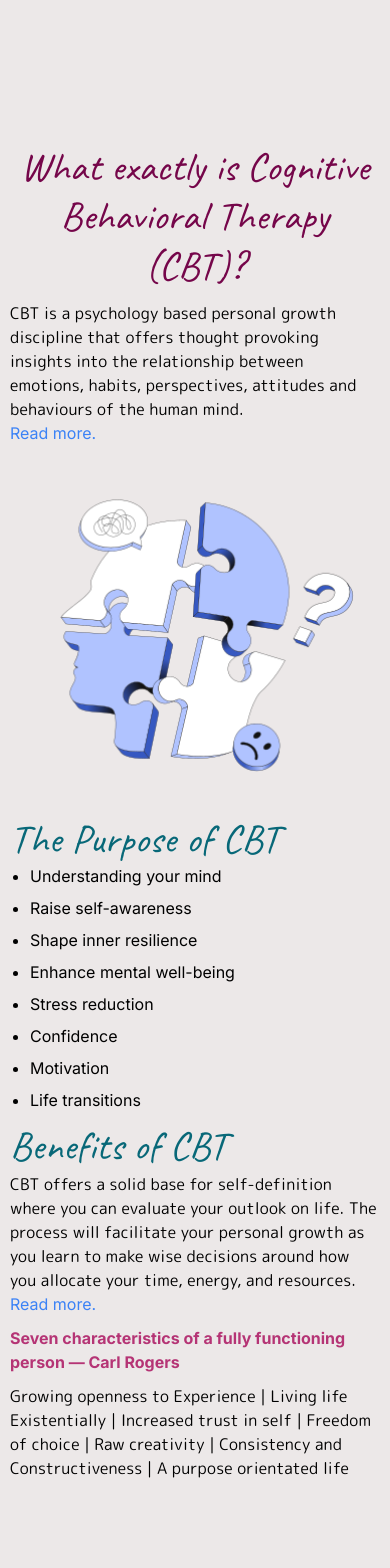
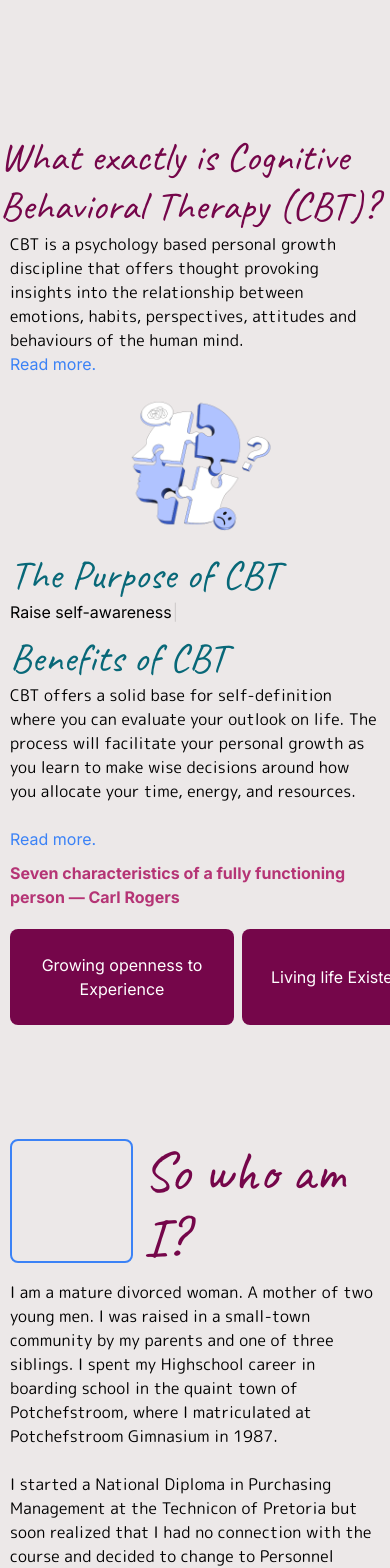
Before and after one commit to Scott-Bebington/SanetLifeCoach, a Next.js app: page / in a window 390 px wide. Shown: the part 3840-5408 px from the top of the page. Built offline with nearby package versions, Linux system fonts and the light colour scheme.

Commit message:
Changed CBT page

```diff
--- /dev/null
+++ b/src/app/components/cbt/content.jsx
@@ -0,0 +1,90 @@
+"use client";
+
+import { Typography } from "@mui/material";
+import Typewriter from 'typewriter-effect';
+
+export function CBTHeader() {
+    return (
+        <>
+            <Typography variant="h3" className="text-customPrimary font-bold w-full mb-small hidden lg:block">
+                What exactly is Cognitive Behavioral Therapy (CBT)?
+            </Typography>
+            <Typography variant="h4" className="text-customPrimary font-bold w-full mb-small lg:hidden">
+                What exactly is Cognitive Behavioral Therapy (CBT)?
+            </Typography>
+        </>
+    );
+}
+
+export function CBTMainContent() {
+    return (
+        <>
+            <Typography variant="body1" className="px-small w-full">
+                CBT is a psychology based personal growth discipline that offers thought provoking insights
+                into the relationship between emotions, habits, perspectives, attitudes and behaviours of the human mind.
+            </Typography>
+        </>
+    )
+}
+
+export function CBTSubContent() {
+    return (
+        <>
+            <Typography variant="body1" className="p-small w-full">
+                CBT is a psychology based personal growth discipline that offers thought provoking insights
+                into the relationship between emotions, habits, perspectives, attitudes and behaviours of the human mind.
+
+                Through a process of unblocking limiting beliefs, biases and unhelpful thoughts. I help my clients
+                become self-aware, to focus on their abilities and strengths, identifying where they are now, and
+                where they would like to be. We concentrate on skills to help you deal with the ever-changing and
+                challenging world we live in today.
+            </Typography>
+        </>
+    )
+}
+
+export function CBTPurpose() {
+    return (
+        <div>
+            <Typography variant="h4" className="text-secondary font-bold w-full mb-medium mt-large">
+                The Purpose of CBT
+            </Typography>
+            <Typewriter
+                options={{
+                    strings: ['Understanding your mind', 'Raise self-awareness', 'Shape inner resilience', 'Enhance mental well-being', 'Stress reduction', 'Confidence', 'Motivation', 'Life transitions'],
+                    autoStart: true,
+                    loop: true,
+                    delay: 50,
+                }}
+            />
+        </div>
+    )
+}
+
+export function CBTBenefitsMainContent() {
+    return (
+        <>
+            <Typography variant="h4" className="text-secondary font-bold mb-small">
+                Benefits of CBT
+            </Typography>
+            <Typography variant="body1" className="w-full">
+                CBT offers a solid base for self-definition where you can evaluate your outlook on life.
+                The process will facilitate your personal growth as you learn to make wise decisions around
+                how you allocate your time, energy, and resources.
+            </Typography>
+            <br></br>
+        </>
+    )
+}
+
+export function CBTBenefitsSubContent() {
+    return (
+        <>
+            <Typography variant="body1" className="w-full">
+                I truly believe that we are all inherently good and that we all have the right to be happy
+                and proud of who we are. It is only through maturing and self-growth that you can let go of
+                the limiting ideas that you currently hold as valid and true.
+            </Typography>
+        </>
+    )
+}
--- a/src/app/pages/cbt.jsx
+++ b/src/app/pages/cbt.jsx
@@ -3,6 +3,17 @@
 import { Typography, Fade } from "@mui/material";
 import { useState } from "react";
 import Typewriter from 'typewriter-effect';
+import { CBTHeader, CBTMainContent, CBTSubContent, CBTPurpose, CBTBenefitsMainContent, CBTBenefitsSubContent } from "../components/cbt/content";
+
+const characteristics = [
+  'Growing openness to Experience',
+  'Living life Existentially',
+  'Increased trust in self',
+  'Freedom of choice',
+  'Raw creativity',
+  'Consistency and Constructiveness',
+  'A purpose orientated life',
+];
 
 export default function CBT() {
   return (
@@ -25,17 +36,6 @@ export default function CBT() {
 }
 
 function Desktop() {
-
-  const characteristics = [
-    'Growing openness to Experience',
-    'Living life Existentially',
-    'Increased trust in self',
-    'Freedom of choice',
-    'Raw creativity',
-    'Consistency and Constructiveness',
-    'A purpose orientated life',
-  ];
-
   return (
     <>
       <section className="px-large py-medium flex">
@@ -43,33 +43,12 @@ function Desktop() {
         <img src="/images/CBT_image_1.png" className="rounded-lg w-2/5 h-[600px] mr-large" />
         <aside className="w-3/5 flex flex-col justify-around">
           <div>
-            <Typography variant="h3" className="text-customPrimary font-bold w-full mb-medium">
-              What exactly is Cognitive Behavioral Therapy (CBT)?
-            </Typography>
-            <Typography variant='body1'>
-              CBT is a psychology based personal growth discipline that offers thought provoking insights
-              into the relationship between emotions, habits, perspectives, attitudes and behaviours of the human mind.
-              <br /> <br />
-              Through a process of unblocking limiting beliefs, biases and unhelpful thoughts. I help my clients
-              become self-aware, to focus on their abilities and strengths, identifying where they are now, and
-              where they would like to be. We concentrate on skills to help you deal with the ever-changing and
-              challenging world we live in today.
-            </Typography>
+            <CBTHeader />
+            <CBTMainContent />
+            <CBTSubContent />
           </div>
 
-          <div>
-            <Typography variant="h4" className="text-secondary font-bold w-full mb-medium mt-large">
-              The Purpose of CBT
-            </Typography>
-            <Typewriter
-              options={{
-                strings: ['Understanding your mind', 'Raise self-awareness', 'Shape inner resilience', 'Enhance mental well-being', 'Stress reduction', 'Confidence', 'Motivation', 'Life transitions'],
-                autoStart: true,
-                loop: true,
-                delay: 50,
-              }}
-            />
-          </div>
+          <CBTPurpose />
 
         </aside>
 
@@ -78,18 +57,8 @@ function Desktop() {
       <section className="px-large flex items-stretch">
         <aside className="w-full flex flex-col justify-between">
           <div>
-            <Typography variant="h4" className="text-secondary font-bold mb-small">
-              Benefits of CBT
-            </Typography>
-            <Typography variant='body1'>
-              CBT offers a solid base for self-definition where you can evaluate your outlook on life.
-              The process will facilitate your personal growth as you learn to make wise decisions around
-              how you allocate your time, energy, and resources.
-              <br /> <br />
-              I truly believe that we are all inherently good and that we all have the right to be happy
-              and proud of who we are. It is only through maturing and self-growth that you can let go of
-              the limiting ideas that you currently hold as valid and true.
-            </Typography>
+            <CBTBenefitsMainContent />
+            <CBTBenefitsSubContent />
           </div>
 
           <Typography variant="h5" className="text-tertiary font-bold text-center" sx={{ marginTop: "50px", marginBottom: "10px" }}>
@@ -121,56 +90,41 @@ function Desktop() {
 function Tablet() {
   return (
     <>
+      <section className="px-medium">
+        <CBTHeader />
+      </section>
       <section className="p-medium flex">
         <img src="/images/CBT_image_1.png" className="h-[400px] w-[400px] rounded-lg mr-small" />
-
         {/* Text Content */}
-        <aside className="min-h-[400px]">
-          <Typography variant="h4" className="text-customPrimary font-bold w-full mb-small">
-            What exactly is Cognitive Behavioral Therapy (CBT)?
-          </Typography>
-          <Typography variant='body1'>
-            CBT is a psychology based personal growth discipline that offers thought provoking insights
-            into the relationship between emotions, habits, perspectives, attitudes and behaviours of the human mind.
-          </Typography>
-          <div>
-            <Typography variant="h4" className="text-secondary font-bold w-full mb-medium mt-large">
-              The Purpose of CBT
-            </Typography>
-            <Typewriter
-              options={{
-                strings: ['Understanding your mind', 'Raise self-awareness', 'Shape inner resilience', 'Enhance mental well-being', 'Stress reduction', 'Confidence', 'Motivation', 'Life transitions'],
-                autoStart: true,
-                loop: true,
-                delay: 50,
-              }}
-            />
-          </div>
+        <aside className="min-h-[400px] flex flex-col justify-center">
+          <CBTMainContent />
+          <CBTPurpose />
         </aside>
       </section>
 
       <section className="px-medium">
         <div>
-          <Typography variant="h4" className="text-secondary font-bold mb-small">
-            Benefits of CBT
-          </Typography>
-          <Typography variant='body1'>
-            CBT offers a solid base for self-definition where you can evaluate your outlook on life.
-            The process will facilitate your personal growth as you learn to make wise decisions around
-            how you allocate your time, energy, and resources.
-            <br /> <br />
-            I truly believe that we are all inherently good and that we all have the right to be happy
-            and proud of who we are. It is only through maturing and self-growth that you can let go of
-            the limiting ideas that you currently hold as valid and true.
-          </Typography>
+          <CBTBenefitsMainContent />
+          <CBTBenefitsSubContent />
         </div>
 
-        <Typography variant="h5" className="text-tertiary font-bold mb-small mt-large">
+        <Typography variant="h5" className="text-tertiary font-bold mb-small mt-large w-full text-center">
           Seven characteristics of a fully functioning person &mdash; Carl Rogers
         </Typography>
-        <Typography variant="body1" className="">
-          Growing openness to Experience | Living life Existentially | Increased trust in self | Freedom of choice | Raw creativity | Consistency and Constructiveness | A purpose orientated life
-        </Typography>
+      </section>
+
+      <section>
+        <div className="flex space-x-2 w-full pb-2 mx-medium overflow-x-auto">
+          {characteristics.map((characteristic, index) => (
+            <div
+              key={index}
+              id={`industry-${index}`}
+              className="h-24 w-56 bg-customPrimary flex items-center justify-center text-center text-white rounded-lg flex-shrink-0 flex-grow-0"
+            >
+              {characteristic}
+            </div>
+          ))}
+        </div>
       </section>
     </>
 
@@ -185,62 +139,28 @@ function Mobile() {
   return (
     <>
       <section>
-        <Typography variant="h4" className="p-small text-customPrimary font-bold w-full text-center mb-small">
-          What exactly is Cognitive Behavioral Therapy (CBT)?
-        </Typography>
-        <Typography variant="body1" className="px-small w-full">
-          CBT is a psychology based personal growth discipline that offers thought provoking insights
-          into the relationship between emotions, habits, perspectives, attitudes and behaviours of the human mind.
-        </Typography>
+        <CBTHeader />
+        <CBTMainContent />
         {cbtChecked && (
-          <Typography variant="body1" className="p-small w-full">
-            CBT is a psychology based personal growth discipline that offers thought provoking insights
-            into the relationship between emotions, habits, perspectives, attitudes and behaviours of the human mind.
-
-            Through a process of unblocking limiting beliefs, biases and unhelpful thoughts. I help my clients
-            become self-aware, to focus on their abilities and strengths, identifying where they are now, and
-            where they would like to be. We concentrate on skills to help you deal with the ever-changing and
-            challenging world we live in today.
-          </Typography>
+          <CBTSubContent />
         )}
         <span onClick={() => setCbtChecked(!cbtChecked)} className="px-small text-blue-500">
           {cbtChecked ? "Read less." : "Read more."}
         </span>
       </section>
-      <img src="/images/CBT_image_1.png" className="w-full rounded-lg px-small" />
+      <section className="w-full flex items-center justify-center">
+        <img src="/images/CBT_image_1.png" className="w-1/2 rounded-lg px-small" />
+      </section>
 
       <section className="w-full px-small">
-        <Typography variant="h4" className="text-secondary font-bold w-full my-small">
-          The Purpose of CBT
-        </Typography>
-        <ul className="text-black list-disc pl-5 space-y-2">
-          <li>Understanding your mind</li>
-          <li>Raise self-awareness</li>
-          <li>Shape inner resilience</li>
-          <li>Enhance mental well-being</li>
-          <li>Stress reduction</li>
-          <li>Confidence</li>
-          <li>Motivation</li>
-          <li>Life transitions</li>
-        </ul>
+        <CBTPurpose />
       </section>
 
       <section className="p-small">
         <div>
-          <Typography variant="h4" className="text-secondary font-bold mb-small">
-            Benefits of CBT
-          </Typography>
-          <Typography variant="body1" className="w-full">
-            CBT offers a solid base for self-definition where you can evaluate your outlook on life.
-            The process will facilitate your personal growth as you learn to make wise decisions around
-            how you allocate your time, energy, and resources.
-          </Typography>
+          <CBTBenefitsMainContent />
           {benefitsChecked && (
-            <Typography variant="body1" className="w-full">
-              I truly believe that we are all inherently good and that we all have the right to be happy
-              and proud of who we are. It is only through maturing and self-growth that you can let go of
-              the limiting ideas that you currently hold as valid and true.
-            </Typography>
+            <CBTBenefitsSubContent />
           )}
           <span onClick={() => setBenefitsChecked(!benefitsChecked)} className="text-blue-500">
             {benefitsChecked ? "Read less." : "Read more."}
@@ -250,9 +170,20 @@ function Mobile() {
         <h4 className="text-tertiary font-bold my-small">
           Seven characteristics of a fully functioning person &mdash; Carl Rogers
         </h4>
-        <Typography variant="body1" className="">
-          Growing openness to Experience | Living life Existentially | Increased trust in self | Freedom of choice | Raw creativity | Consistency and Constructiveness | A purpose orientated life
-        </Typography>
+      </section>
+
+      <section>
+        <div className="flex space-x-2 w-full pb-2 mx-small overflow-x-auto">
+          {characteristics.map((characteristic, index) => (
+            <div
+              key={index}
+              id={`industry-${index}`}
+              className="h-24 w-56 bg-customPrimary flex items-center justify-center text-center text-white rounded-lg flex-shrink-0 flex-grow-0"
+            >
+              {characteristic}
+            </div>
+          ))}
+        </div>
       </section>
     </>
 
```
